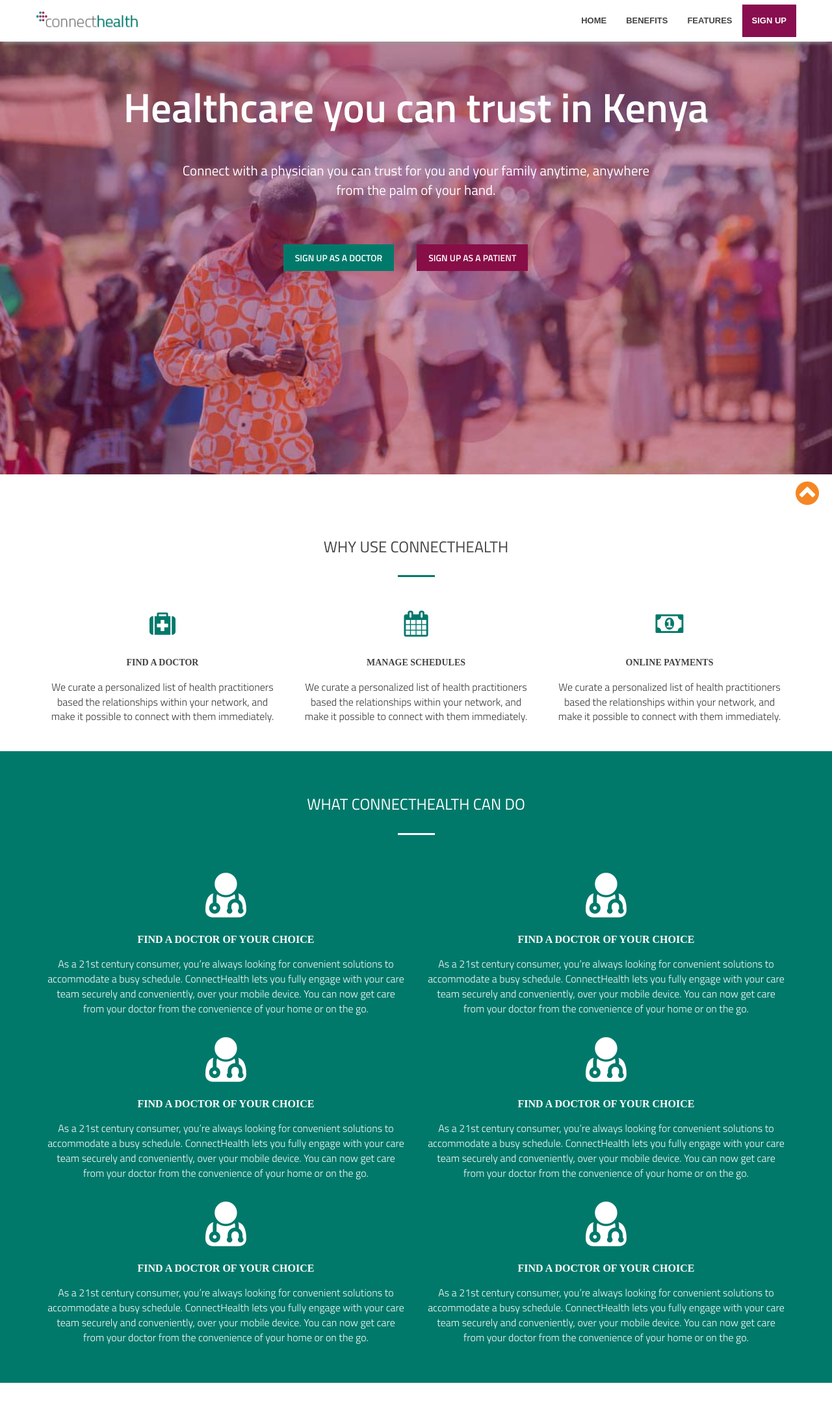
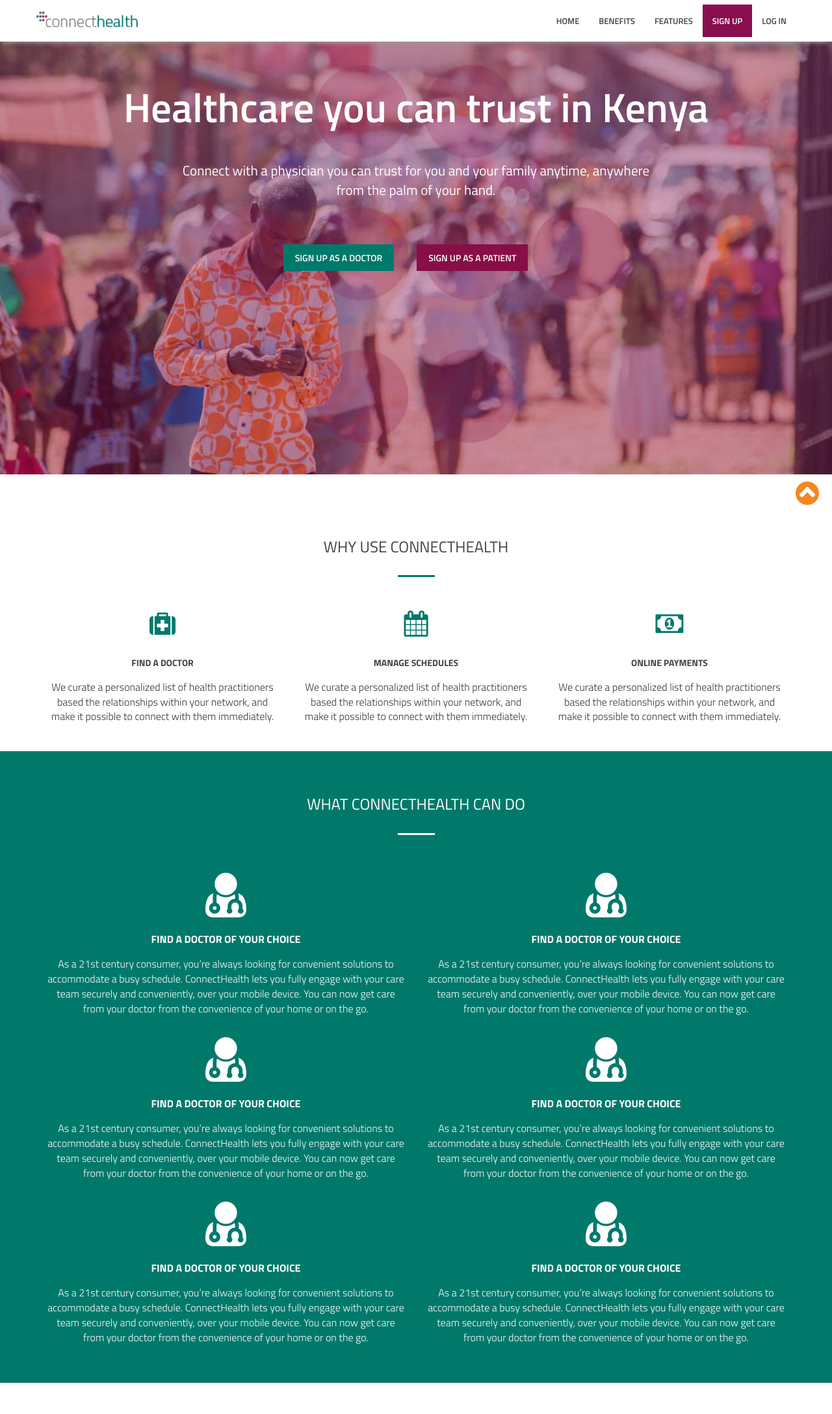
Before and after one commit to Parktastic/parktastic.github.io, a PHP site: page / in a window 1280 px wide. Shown: the top 2176 px of the page at 65% size. Run offline with PHP 8.4, Linux system fonts and the light colour scheme; some libraries are stand-ins or nearby versions.

Commit message:
[update] login action added to website

```diff
--- a/css/connect-health.css
+++ b/css/connect-health.css
@@ -16,6 +16,7 @@ body{
 .navbar-inverse .navbar-nav>li>a{
     color: #424242;
     font-weight: 600;
+    font-family: 'Titillium Web', sans-serif !important;
 }
 .cnh-logo{
     width: auto;
@@ -124,6 +125,7 @@ body{
     text-transform: uppercase;
     color: #424242;
     padding-bottom: 8px;
+    font-family: 'Titillium Web', sans-serif !important;
 }
 .benefit p{
     font-size: 16px;
@@ -152,6 +154,7 @@ body{
 .feature h3{
     font-size: 16px !important;
     padding-bottom: 8px;
+    font-family: 'Titillium Web', sans-serif !important;
 }
 
 .feature p{
--- a/index.html
+++ b/index.html
@@ -38,6 +38,7 @@
             <li><a href="#benefits">BENEFITS</a></li>
             <li><a href="#features">FEATURES</a></li>
             <li><a href="#sign-up">SIGN UP</a></li>
+            <li><a href="./proto/#login">LOG IN</a></li>
           </ul>
         </div><!--/.nav-collapse -->
       </div>
```
